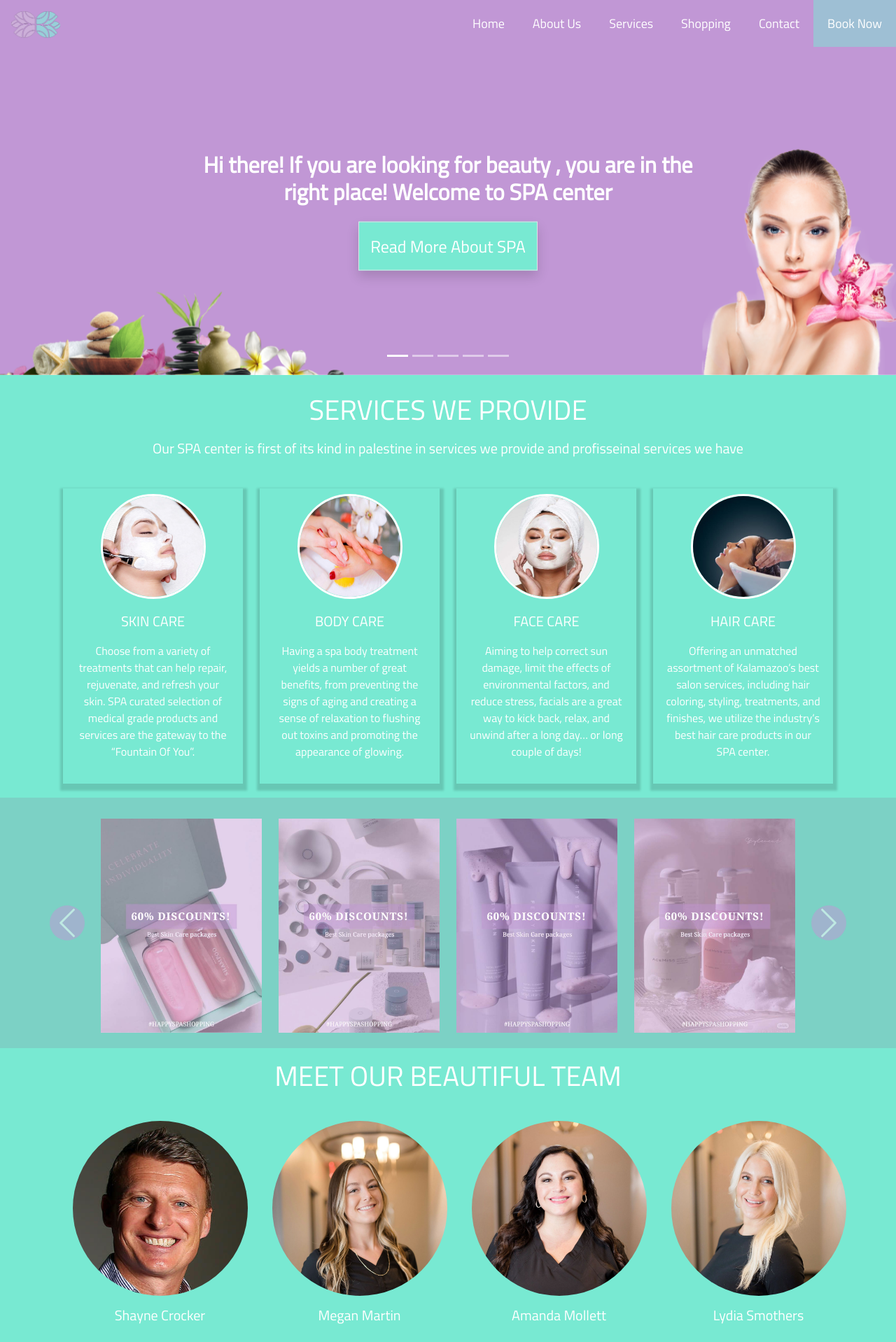
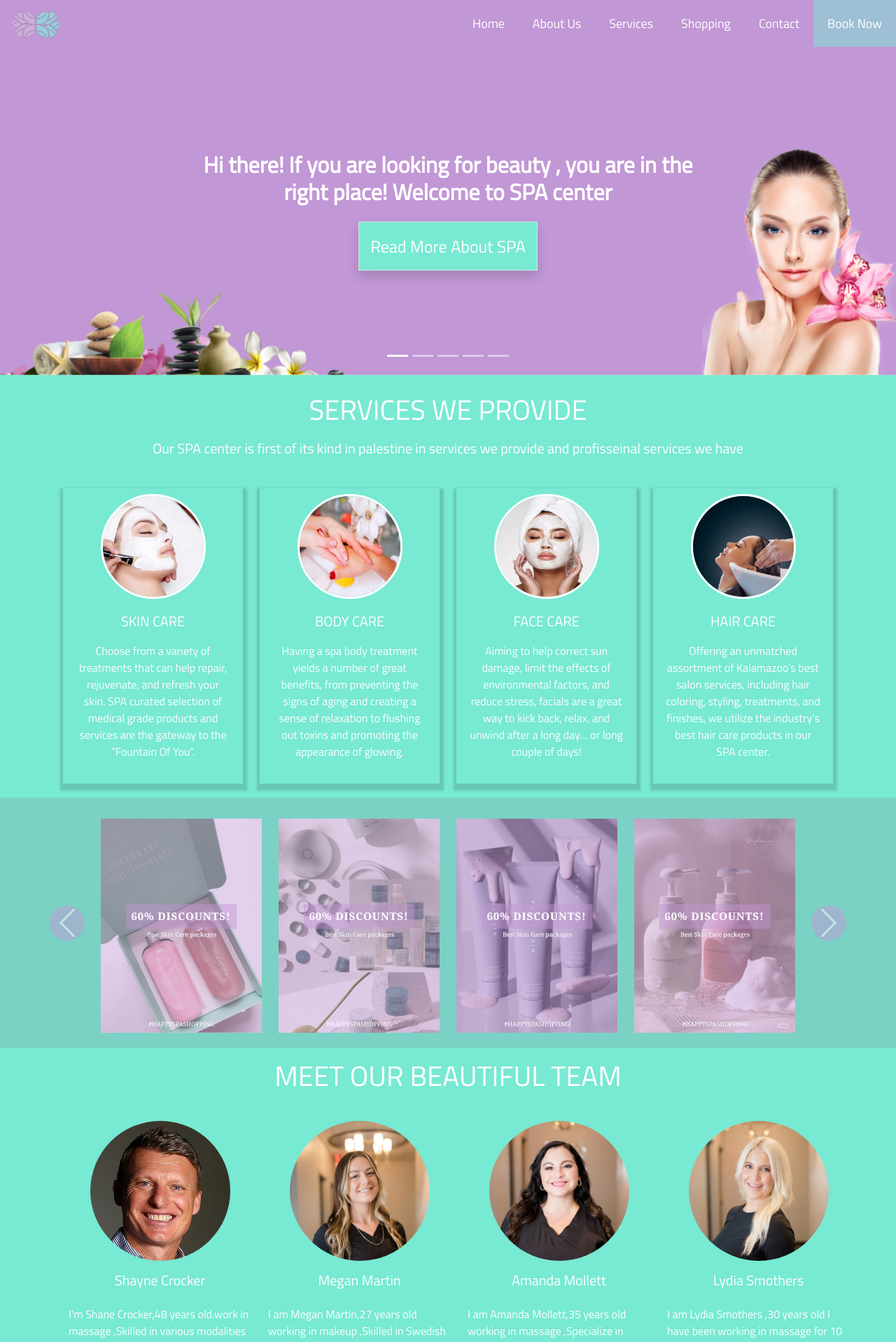
Before and after one commit to saifalaasabelaish/spa-project, a React (Create React App) app: page / in a window 1280 px wide. Shown: the top 1918 px of the page at 70% size. Built offline with nearby package versions, Linux system fonts and the light colour scheme.

Commit message:
Update StaffCards.css

```diff
--- a/src/components/HomePage/StaffHome/StaffCards.css
+++ b/src/components/HomePage/StaffHome/StaffCards.css
@@ -1,16 +1,15 @@
 .staff {
-
     flex-direction: column;
     background-color: #78E9D2;
-   color: #fff;
-    font-family:'Titillium Web',sans-serif;
+    color: #fff;
+    font-family: 'Titillium Web', sans-serif;
+}
+.staff .staffcard:hover{
+    box-shadow: 10px 10px 20px 10px rgba(0, 0, 0, 0.253);
+    transition: all 1s ease;
 }
 .staff img {
-    height: 250px;
-    width: 250px;
-
+    height: 200px;
+    width: 200px;
+display: inline;
 }
-
-.staff .card {
-    background-color: #78E9D2;
-}
```
